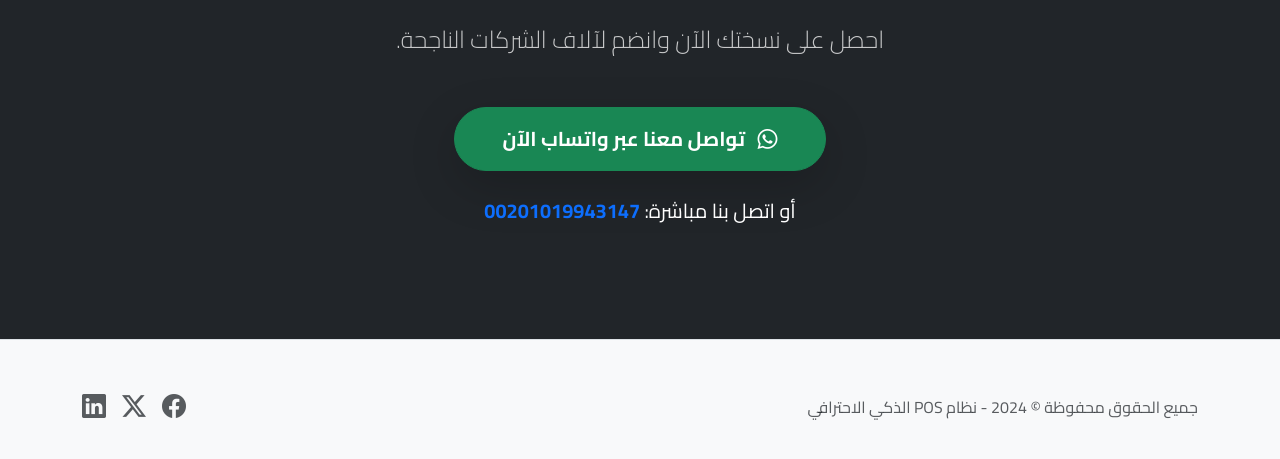
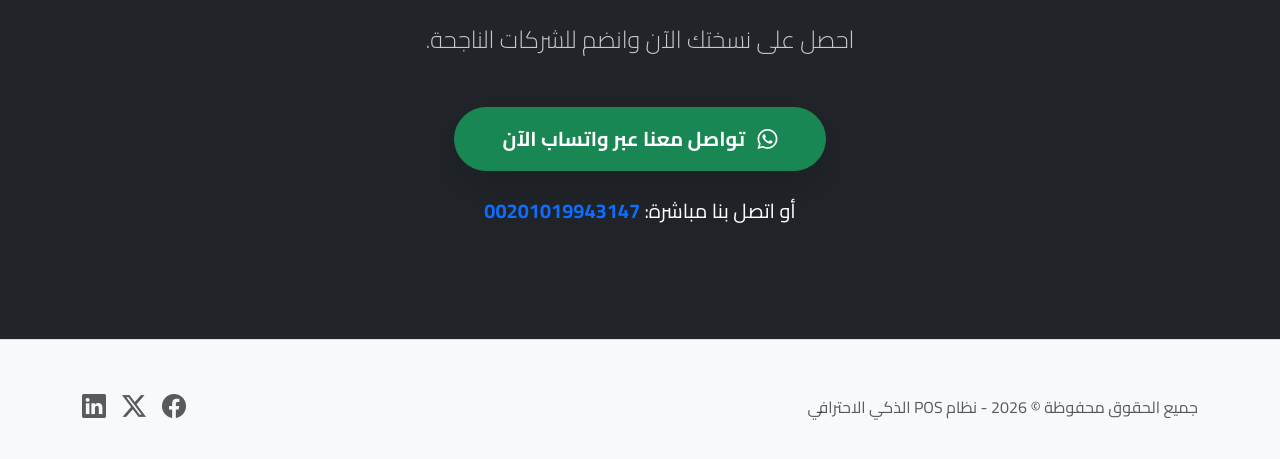
Before and after one commit to engsherifkadry/Smart-POS, a plain HTML site: page index.html in a window 1280 px wide. Shown: the part 2997-3456 px from the top of the page. Drawn offline with nearby package versions, Linux system fonts and the light colour scheme.

Commit message:
Update index.html

```diff
--- a/index.html
+++ b/index.html
@@ -204,7 +204,7 @@
     <section id="contact" class="py-5 bg-dark text-white text-center position-relative overflow-hidden">
         <div class="container py-5 z-index-1">
             <h2 class="display-4 fw-bold mb-4">جاهز للانطلاق بتجارتك؟</h2>
-            <p class="lead mb-5 opacity-75 fs-4">احصل على نسختك الآن وانضم لآلاف الشركات الناجحة.</p>
+            <p class="lead mb-5 opacity-75 fs-4">احصل على نسختك الآن وانضم للشركات الناجحة.</p>
             <a href="https://wa.me/201019943147?text=أريد%20طلب%20النظام"
                 class="btn btn-success btn-lg rounded-pill px-5 py-3 shadow-lg whatsapp-btn fs-5 fw-bold">
                 <i class="bi bi-whatsapp me-2"></i>
@@ -221,7 +221,7 @@
         <div class="container">
             <div class="row align-items-center">
                 <div class="col-md-6 text-center text-md-start mb-3 mb-md-0">
-                    <p class="mb-0 text-muted">جميع الحقوق محفوظة &copy; 2024 - نظام POS الذكي الاحترافي</p>
+                    <p class="mb-0 text-muted">جميع الحقوق محفوظة &copy; 2026 - نظام POS الذكي الاحترافي</p>
                 </div>
                 <div class="col-md-6 text-center text-md-end">
                     <div class="social-links d-flex justify-content-center justify-content-md-end gap-3 text-muted">
@@ -249,4 +249,5 @@
     <script src="script.js"></script>
 </body>
 
+
 </html>
```
